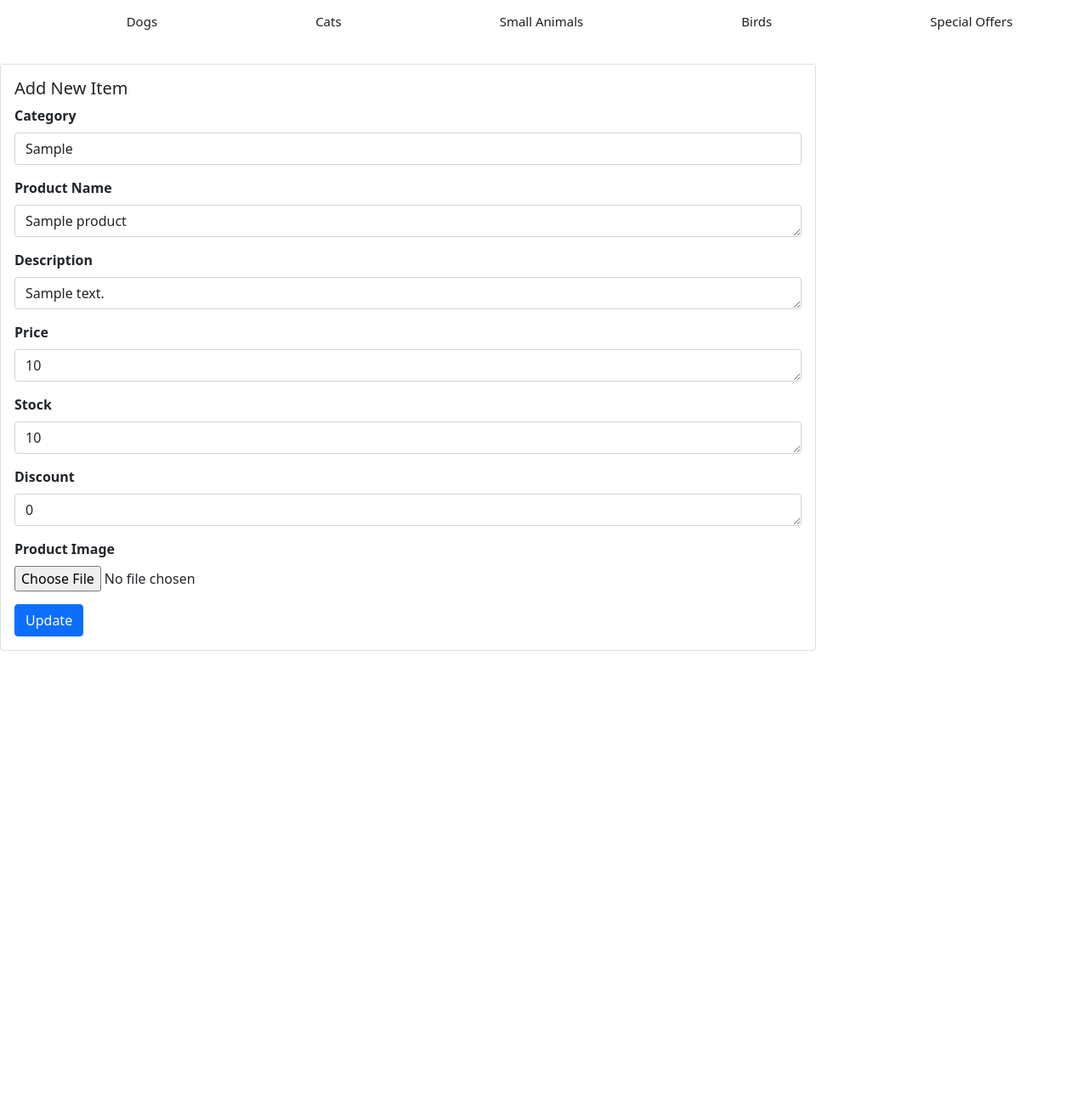
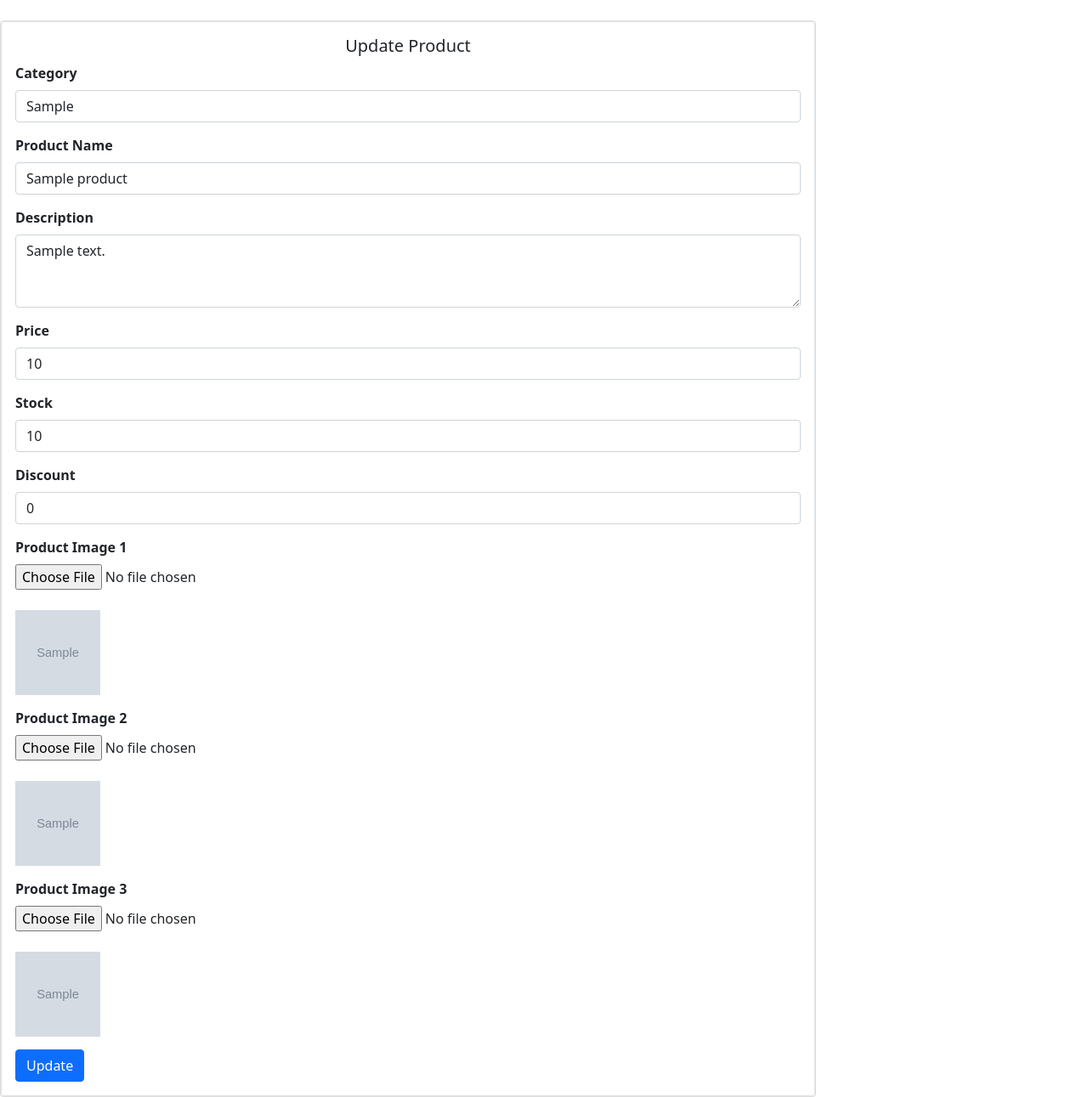
Before and after one commit to jeffyelson/e-commerce-pydevs, a Flask app: page /editProduct/1 in a window 1280 px wide. Shown: the part 62-1353 px from the top of the page at 85% size. Before the commit the page ends 828 px from the top, so only its background shows below. Run offline with Flask 3, Linux system fonts and the light colour scheme; tables that the repository leaves empty hold one stand-in row (values such as "Sample post"); grey boxes marked "Sample" are stand-in pictures; some libraries are stand-ins or nearby versions.

Commit message:
style chnges

```diff
--- a/website/templates/editProduct.html
+++ b/website/templates/editProduct.html
@@ -1,49 +1,61 @@
-{% extends "base.html" %} {% block title %}HomePage{% endblock %} {% block
-content %}
+{% extends "base.html" %}
+{% block title %}HomePage{% endblock %}
+{% block content %}
+{% block topnav %}{% endblock %}
 <br>
-<div class="card w-75 ">
-    <form class="card-body" action="" method="POST" enctype="multipart/form-data">
-        <h5 class="card-title">Add New Item</h5>
+<div class="card w-75">
+  <form class="card-body border rounded" action="" method="POST" enctype="multipart/form-data">
+    <h5 class="card-title centered-text">Update Product</h5>
     <div class="form-group">
-
       <label>Category</label>
       <select class="form-control" name="category">
         <option value="{{ category }}" selected>{{ result.category }}</option>
-
-
       </select>
     </div>
     <div class="form-group">
-            <label for="exampleFormControlTextarea1">Product Name</label>
-            <textarea class="form-control" rows="1" name="name" required>{{result.name}}</textarea>
+      <label for="productName">Product Name</label>
+      <input type="text" class="form-control" id="productName" name="name" value="{{ result.name }}" required>
     </div>
     <div class="form-group">
-            <label for="exampleFormControlTextarea1">Description</label>
-            <textarea class="form-control" id="exampleFormControlTextarea1" rows="1" name="description" required>{{result.description}}</textarea>
+      <label for="productDescription">Description</label>
+      <textarea class="form-control" id="productDescription" rows="3" name="description" required>{{ result.description }}</textarea>
     </div>
     <div class="form-group">
-            <label for="exampleFormControlTextarea1">Price</label>
-            <textarea class="form-control" rows="1" name="price" required>{{result.price}}</textarea>
+      <label for="productPrice">Price</label>
+      <input type="text" class="form-control" id="productPrice" name="price" value="{{ result.price }}" required>
     </div>
     <div class="form-group">
-            <label for="exampleFormControlTextarea1">Stock</label>
-            <textarea class="form-control" rows="1" name="price" required>{{result.stock}}</textarea>
+      <label for="productStock">Stock</label>
+      <input type="text" class="form-control" id="productStock" name="stock" value="{{ result.stock }}" required>
     </div>
     <div class="form-group">
-            <label for="exampleFormControlTextarea1">Discount</label>
-            <textarea class="form-control" rows="1" name="discount" required>{{result.discount}}</textarea>
+      <label for="productDiscount">Discount</label>
+      <input type="text" class="form-control" id="productDiscount" name="discount" value="{{ result.discount }}" required>
     </div>
-
     <div class="form-group">
-            <label>Product Image</label>
-            <input type="file" class="form-control-file" id="image" name="image" accept="image/">
-            {% if result.image %}
+      <label>Product Image 1</label>
+      <input type="file" class="form-control-file" id="image1" name="image1" accept="image/">
+      {% if result.image1 %}
       <br>
-            <img src="{{ url_for('static', filename='img/' + result.image) }}" alt="Product Image" width="100"
-                 height="100">
+      <img src="{{ url_for('static', filename='img/' + result.image1) }}" alt="Product Image" width="100" height="100">
       {% endif %}
     </div>
-
+    <div class="form-group">
+      <label>Product Image 2</label>
+      <input type="file" class="form-control-file" id="image2" name="image2" accept="image/">
+      {% if result.image2 %}
+      <br>
+      <img src="{{ url_for('static', filename='img/' + result.image2) }}" alt="Product Image" width="100" height="100">
+      {% endif %}
+    </div>
+    <div class="form-group">
+      <label>Product Image 3</label>
+      <input type="file" class="form-control-file" id="image3" name="image3" accept="image/">
+      {% if result.image3 %}
+      <br>
+      <img src="{{ url_for('static', filename='img/' + result.image3) }}" alt="Product Image" width="100" height="100">
+      {% endif %}
+    </div>
     <button type="submit" class="btn btn-primary">Update</button>
   </form>
 </div>
```
Lines whose indentation alone changed are shown as unchanged.
